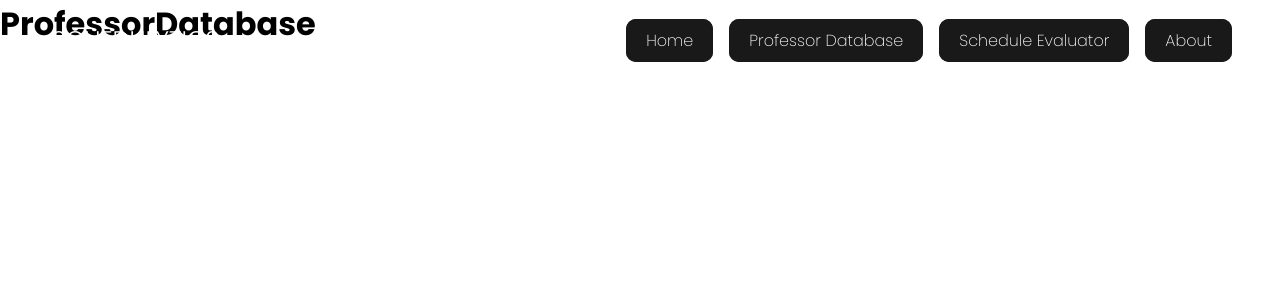
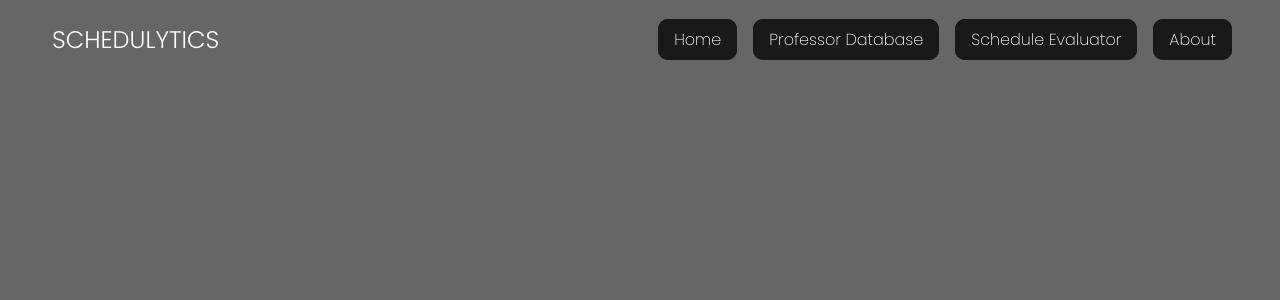
Before and after one commit to owensharpe/Schedulytics, a React (Vite) app in the folder website/: page /professor-database in a window 1280 px wide. Shown: the top 300 px of the page. Built offline with nearby package versions, Linux system fonts and the light colour scheme; no server answers.

Commit message:
Added BostonDrone.mp4 using LFS

```diff
--- a/website/src/components/BostonView.tsx
+++ b/website/src/components/BostonView.tsx
@@ -4,7 +4,7 @@ import { GLTFLoader } from "three-stdlib";
 
 const BostonView: React.FC = () => {
   const mountRef = useRef<HTMLDivElement>(null);
-  const requestRef = useRef<number>(); // Reference to store the requestAnimationFrame ID
+  const requestRef = useRef<number>();
 
   useEffect(() => {
     const scene = new THREE.Scene();
@@ -53,13 +53,11 @@ const BostonView: React.FC = () => {
       }
     );
 
-    // Variables to store mouse position
     let mouseX = 0;
     let mouseY = 0;
     let targetX = 0;
     let targetY = 0;
 
-    // Update target rotation based on mouse movement
     const onMouseMove = (event: MouseEvent) => {
       mouseX = (event.clientX - window.innerWidth / 2) / 200;
       mouseY = (event.clientY - window.innerHeight / 2) / 200;
@@ -90,23 +88,19 @@ const BostonView: React.FC = () => {
 
     window.addEventListener("resize", handleResize);
 
-    // Cleanup function to stop the animation and remove event listeners
     return () => {
-      // Cancel the animation frame to stop the rendering loop
       if (requestRef.current) {
         cancelAnimationFrame(requestRef.current);
       }
 
-      // Remove event listeners
       window.removeEventListener("mousemove", onMouseMove);
       window.removeEventListener("resize", handleResize);
 
-      // Clean up Three.js objects
       if (mountRef.current) {
         mountRef.current.removeChild(renderer.domElement);
       }
 
-      renderer.dispose(); // Clean up renderer resources
+      renderer.dispose();
     };
   }, []);
 
--- a/website/src/pages/Home.tsx
+++ b/website/src/pages/Home.tsx
@@ -1,12 +1,12 @@
 import { useFadeIn } from "../hooks/useFadeIn";
-// import bDrone from "/BostonDrone.mp4";
+import bDrone from "/BostonDrone.mp4";
 
 function Home() {
   const fadeIn = useFadeIn(100);
 
   return (
     <div className={`home fade-in ${fadeIn ? "show" : ""}`}>
-      {/* <video src={bDrone} autoPlay loop muted id="BGVideo" /> */}
+      <video src={bDrone} autoPlay loop muted id="BGVideo" />
       <div className="overlay" />
       <div className="content">
         <h1>Schedule Evaluation</h1>
--- a/website/src/pages/ProfessorDatabase.tsx
+++ b/website/src/pages/ProfessorDatabase.tsx
@@ -1,5 +1,15 @@
-function ProfessorDatabase() {
-  return <h1>ProfessorDatabase</h1>;
-}
+import BostonView from "../components/BostonView";
+import { useFadeIn } from "../hooks/useFadeIn";
+
+const ProfessorDatabase: React.FC = () => {
+  const fadeIn = useFadeIn(100);
+
+  return (
+    <div className={`home fade-in ${fadeIn ? "show" : ""}`}>
+      <div className="overlay" />
+      <BostonView />
+    </div>
+  );
+};
 
 export default ProfessorDatabase;
--- a/website/src/pages/ScheduleEvaluator.tsx
+++ b/website/src/pages/ScheduleEvaluator.tsx
@@ -1,5 +1,15 @@
-function ScheduleEvaluator() {
-  return <h1>ScheduleEvaluator</h1>;
-}
+import BostonView from "../components/BostonView";
+import { useFadeIn } from "../hooks/useFadeIn";
+
+const ScheduleEvaluator: React.FC = () => {
+  const fadeIn = useFadeIn(100);
+
+  return (
+    <div className={`home fade-in ${fadeIn ? "show" : ""}`}>
+      <div className="overlay" />
+      <BostonView />
+    </div>
+  );
+};
 
 export default ScheduleEvaluator;
--- a/website/src/styles.css
+++ b/website/src/styles.css
@@ -105,6 +105,19 @@
   gap: 1rem;
 }
 
+.navbar li {
+  font-weight: 200;
+  position: relative;
+  z-index: 0;
+  display: flex;
+  white-space: nowrap;
+  color: rgb(255, 255, 255);
+  border: none;
+  border-radius: 10px;
+  outline: none;
+  background: #111;
+}
+
 .navbar a {
   display: flex;
   align-items: center;
@@ -114,18 +127,11 @@
   color: inherit;
 }
 
-.navbar li {
-  font-weight: 200;
-  position: relative;
-  z-index: 0;
-  display: flex;
-  padding: 0.3em 1em;
-  white-space: nowrap;
-  color: rgb(255, 255, 255);
-  border: none;
-  border-radius: 10px;
-  outline: none;
-  background: #111;
+.navbar li a {
+  display: block;
+  width: 100%;
+  height: 100%;
+  padding: 0.5em 1em;
 }
 
 .navbar li:before {
@@ -184,9 +190,3 @@
 }
 
 /* End Navbar */
-
-/* TEST FOR 3D MODEL */
-
-canvas {
-  height: 100vh !important;
-}
```
Also changed, not shown: 2 other files (tests, documents, lock files or other folders).
